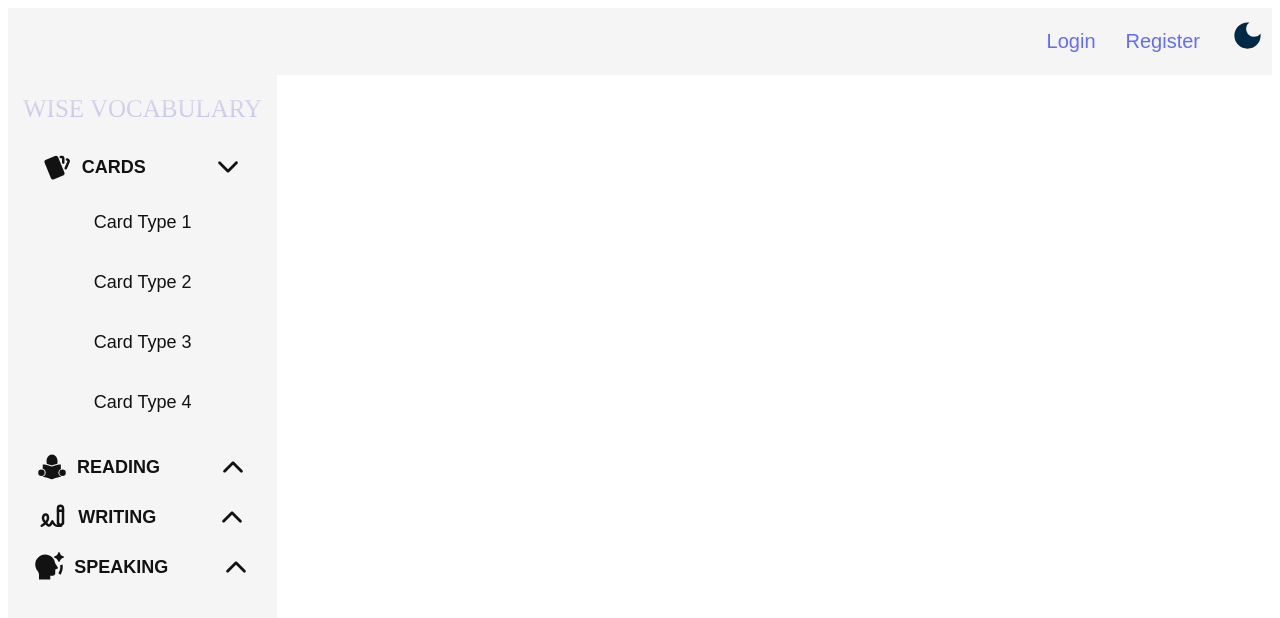
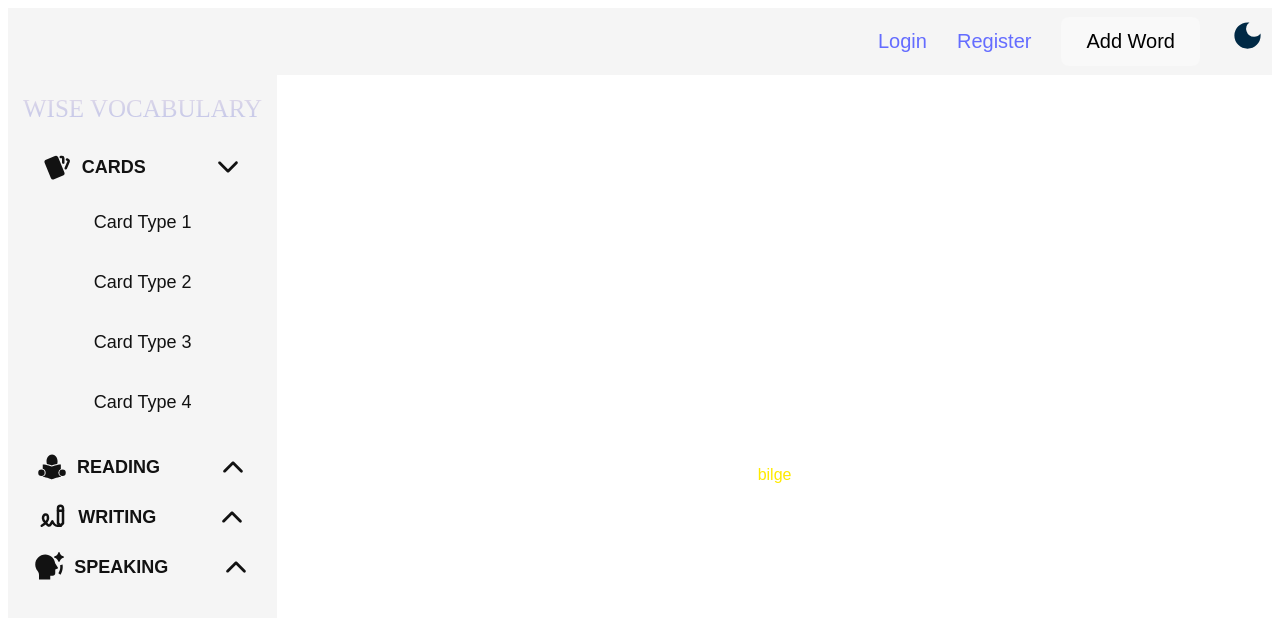
Before and after one commit to bilgekosee/vocabulary-card-api, a React (Vite) app: page /addWord in a window 1280 px wide. Shown: the top 618 px of the page. Built offline with nearby package versions, Linux system fonts and the light colour scheme; a web font is replaced by a local one.

Commit message:
addword alanı eklendi

```diff
--- a/src/App.jsx
+++ b/src/App.jsx
@@ -8,6 +8,7 @@ import VocabularyCardThird from "./cards/VocabularyType3/VocabularyType3";
 import VocabularyCardFourth from "./cards/VocabularyType4/VocabularyType4";
 import Header from "./header/header";
 import LoginRegister from "./login-register/loginRegister";
+import AddWords from "./addWords/addWords";
 function App({ darkModeOpen }) {
   const [isSidebarOpen, setIsSidebarOpen] = useState(false);
 
@@ -25,6 +26,7 @@ function App({ darkModeOpen }) {
         <div className={`content ${darkModeOpen ? "dark" : "light"}`}>
           <Routes>
             <Route path="/login" element={<LoginRegister />} />
+            <Route path="/addWord" element={<AddWords />} />
             <Route path="/card-type-1" element={<VocabularyCardOne />} />
             <Route path="/card-type-2" element={<VocabularyCardSecond />} />
             <Route path="/card-type-3" element={<VocabularyCardThird />} />
--- /dev/null
+++ b/src/addWords/addWords.jsx
@@ -0,0 +1,7 @@
+import "./addWords.css";
+import { useNavigate } from "react-router-dom";
+const AddWords = () => {
+  const navigate = useNavigate();
+  return <div>bilge</div>;
+};
+export default AddWords;
--- a/src/header/header.jsx
+++ b/src/header/header.jsx
@@ -28,6 +28,9 @@ const Header = () => {
       <Link to="/login?type=register" className="login-register-header">
         Register
       </Link>
+      <Link to="/addWord" className="login-register-header">
+        <button>Add Word</button>
+      </Link>
       <div className="dark-mode-toggle" onClick={toggleDarkMode}>
         {darkModeOpen ? (
           <MdSunny className="light" />
```
Also changed, not shown: src/addWords/addWords.css (added), 1 other file (tests, documents, lock files or other folders).
